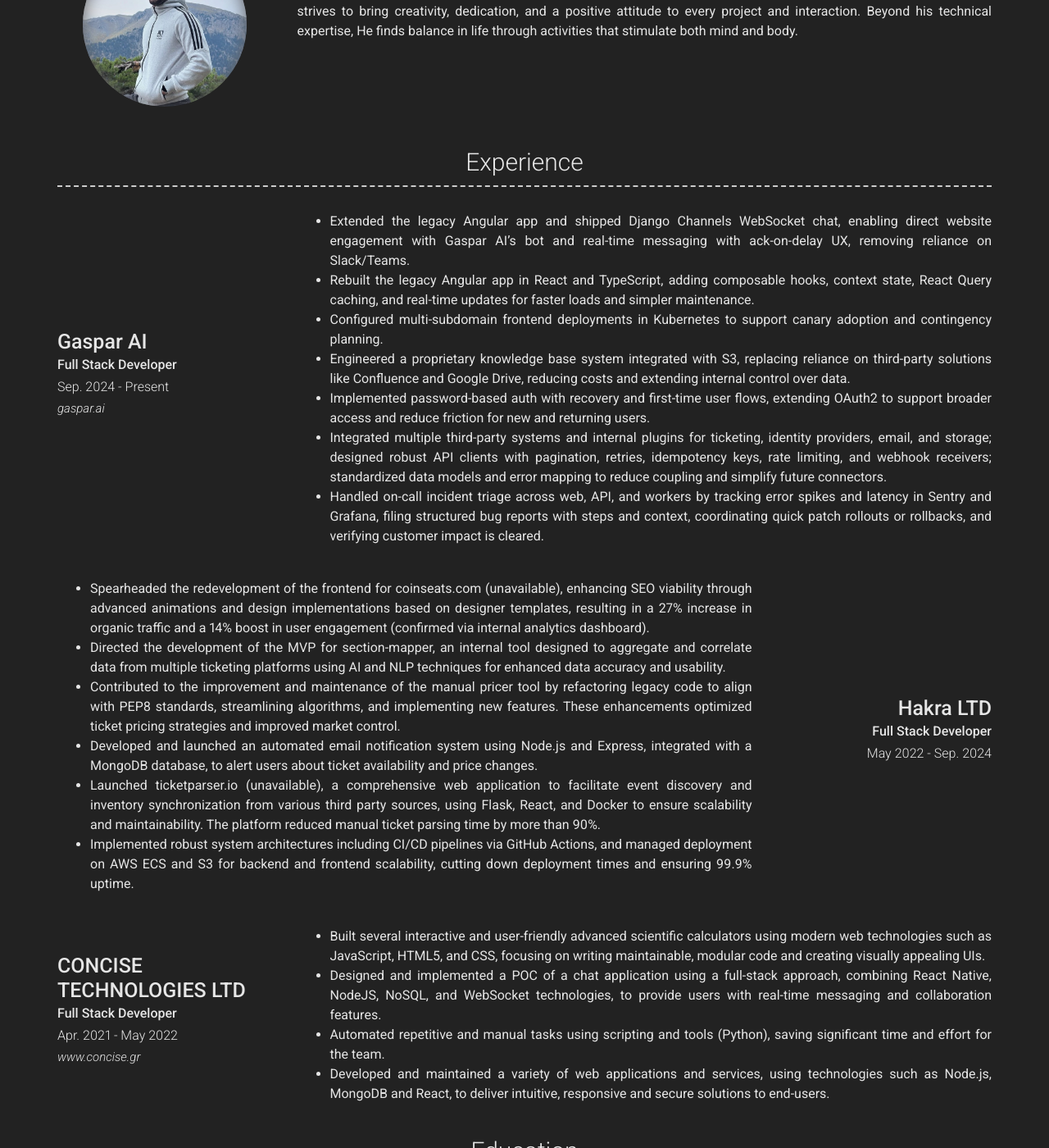
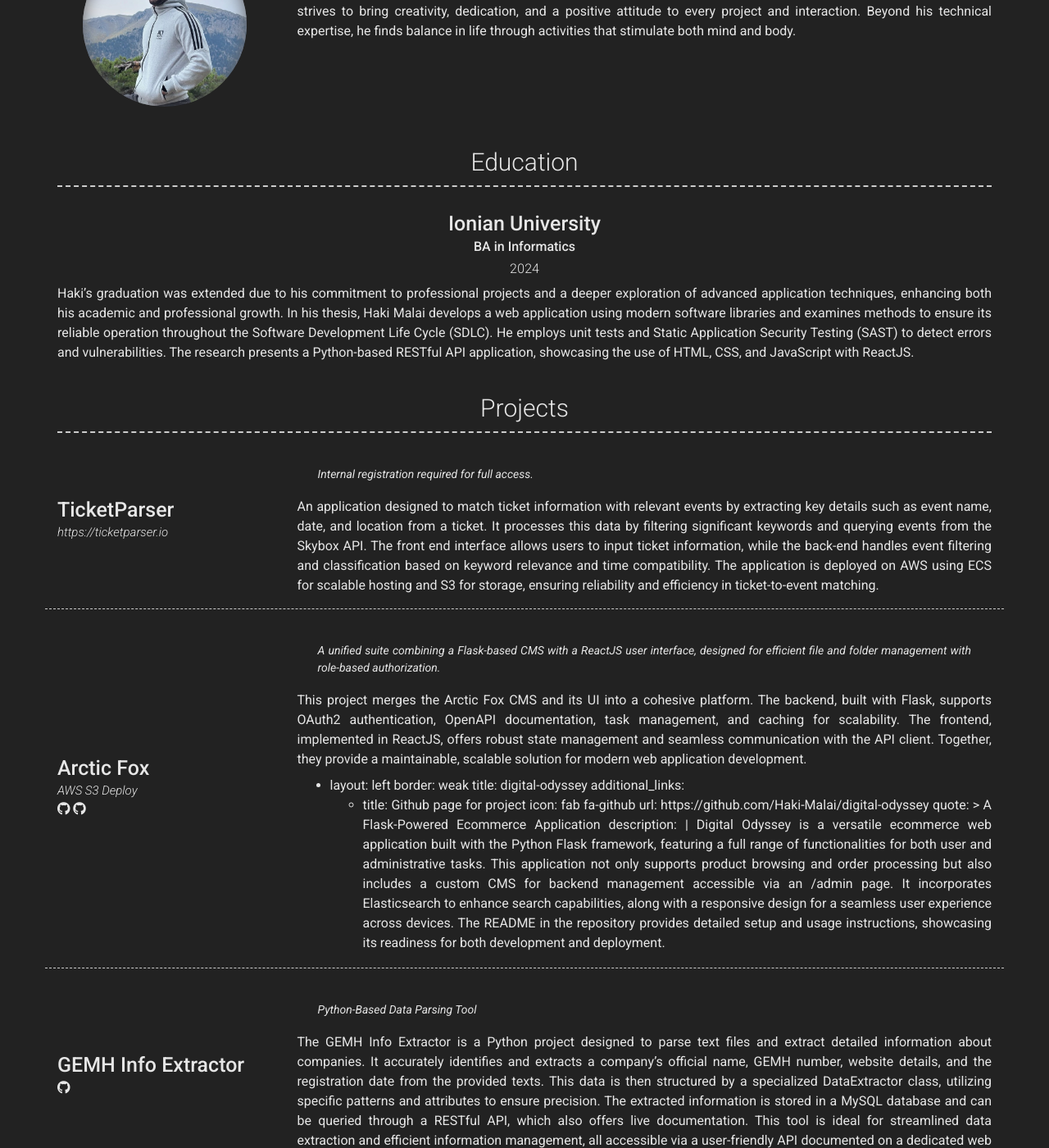
Before and after one commit to Haki-Malai/cv, a Jekyll site: the page built from index.md, in a window 1280 px wide and 1400 px high, scrolled down 372 px. Shown: the whole window at 82% size. Built offline with Jekyll 4.4.1, drawn with Linux system fonts in a browser that asks for light colours; nearby versions of some CDN libraries; some of the changed text lies outside the part shown.

```diff
--- a/_config.yml
+++ b/_config.yml
@@ -26,49 +26,11 @@ about_profile_image: images/profile.jpg
 about_content: |
   Haki is a software engineer with a passion for problem-solving and continuous learning.
   Known for a curious and analytical mindset, he enjoys tackling challenges and finding innovative solutions, both in and out of work.
-  He values collaboration and believes in the power of teamwork to achieve meaningful results. With a focus on personal growth,
-  he strives to bring creativity, dedication, and a positive attitude to every project and interaction.
-  Beyond his technical expertise, He finds balance in life through activities that stimulate both mind and body.
+  He values collaboration and believes in the power of teamwork to achieve meaningful results.
+  With a focus on personal growth, he strives to bring creativity, dedication, and a positive attitude to every project and interaction.
+  Beyond his technical expertise, he finds balance in life through activities that stimulate both mind and body.
 
 content:
-  - title: Experience
-    layout: list
-    content:
-      - layout: left
-        title: Gaspar AI
-        sub_title: Full Stack Developer
-        caption: Sep. 2024 - Present
-        link: gaspar.ai
-        description: |
-          - Extended the legacy Angular app and shipped Django Channels WebSocket chat, enabling direct website engagement with Gaspar AI’s bot and real-time messaging with ack-on-delay UX, removing reliance on Slack/Teams.
-          - Rebuilt the legacy Angular app in React and TypeScript, adding composable hooks, context state, React Query caching, and real-time updates for faster loads and simpler maintenance.
-          - Configured multi-subdomain frontend deployments in Kubernetes to support canary adoption and contingency planning.
-          - Engineered a proprietary knowledge base system integrated with S3, replacing reliance on third-party solutions like Confluence and Google Drive, reducing costs and extending internal control over data.
-          - Implemented password-based auth with recovery and first-time user flows, extending OAuth2 to support broader access and reduce friction for new and returning users.
-          - Integrated multiple third-party systems and internal plugins for ticketing, identity providers, email, and storage; designed robust API clients with pagination, retries, idempotency keys, rate limiting, and webhook receivers; standardized data models and error mapping to reduce coupling and simplify future connectors.
-          - Handled on-call incident triage across web, API, and workers by tracking error spikes and latency in Sentry and Grafana, filing structured bug reports with steps and context, coordinating quick patch rollouts or rollbacks, and verifying customer impact is cleared.
-      - layout: right
-        title: Hakra LTD
-        sub_title: Full Stack Developer
-        caption: May 2022 - Sep. 2024
-        description: |
-          - Spearheaded the redevelopment of the frontend for coinseats.com (unavailable), enhancing SEO viability through advanced animations and design implementations based on designer templates, resulting in a 27% increase in organic traffic and a 14% boost in user engagement (confirmed via internal analytics dashboard).
-          - Directed the development of the MVP for section-mapper, an internal tool designed to aggregate and correlate data from multiple ticketing platforms using AI and NLP techniques for enhanced data accuracy and usability.
-          - Contributed to the improvement and maintenance of the manual pricer tool by refactoring legacy code to align with PEP8 standards, streamlining algorithms, and implementing new features. These enhancements optimized ticket pricing strategies and improved market control.
-          - Developed and launched an automated email notification system using Node.js and Express, integrated with a MongoDB database, to alert users about ticket availability and price changes.
-          - Launched ticketparser.io (unavailable), a comprehensive web application to facilitate event discovery and inventory synchronization from various third party sources, using Flask, React, and Docker to ensure scalability and maintainability. The platform reduced manual ticket parsing time by more than 90%.
-          - Implemented robust system architectures including CI/CD pipelines via GitHub Actions, and managed deployment on AWS ECS and S3 for backend and frontend scalability, cutting down deployment times and ensuring 99.9% uptime.
-      - layout: left
-        title: CONCISE TECHNOLOGIES LTD
-        sub_title: Full Stack Developer
-        caption: Apr. 2021 - May 2022
-        link: www.concise.gr
-        description: |
-          - Built several interactive and user-friendly advanced scientific calculators using modern web technologies such as JavaScript, HTML5, and CSS, focusing on writing maintainable, modular code and creating visually appealing UIs.
-          - Designed and implemented a POC of a chat application using a full-stack approach, combining React Native, NodeJS, NoSQL, and WebSocket technologies, to provide users with real-time messaging and collaboration features.
-          - Automated repetitive and manual tasks using scripting and tools (Python), saving significant time and effort for the team.
-          - Developed and maintained a variety of web applications and services, using technologies such as Node.js, MongoDB and React, to deliver intuitive, responsive and secure solutions to end-users.
-
   - title: Education
     layout: list
     content:
```
